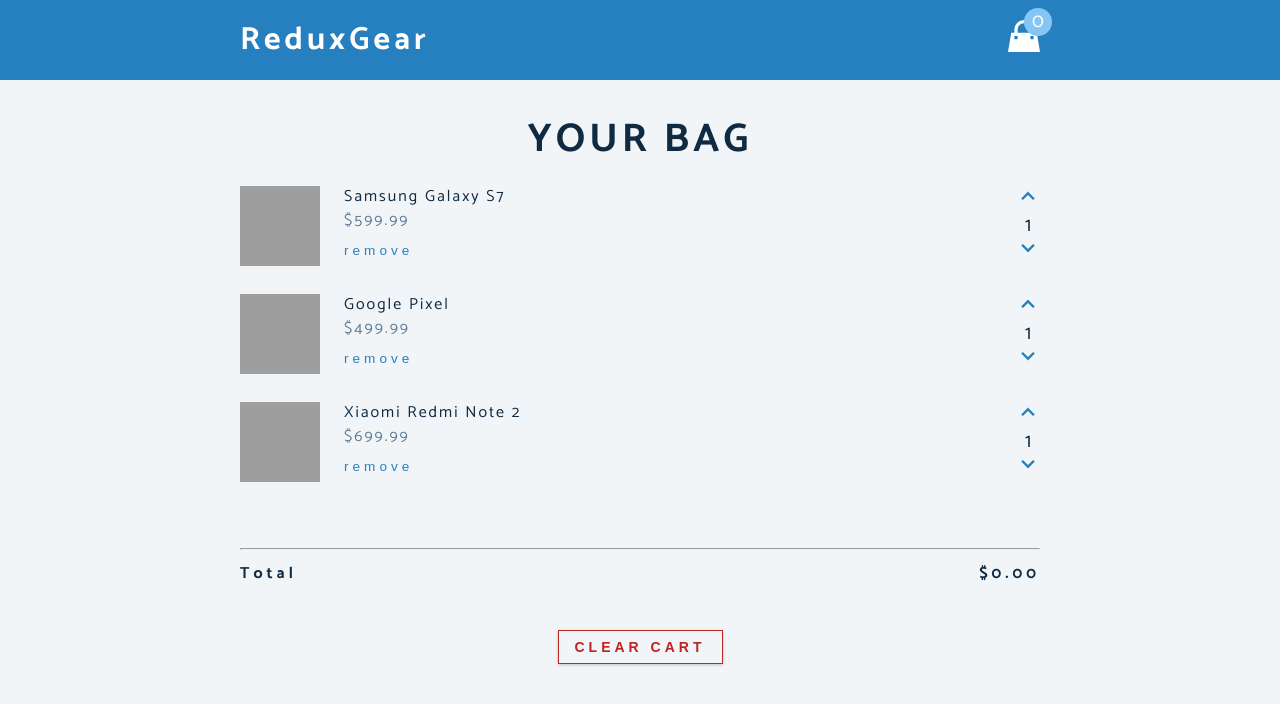
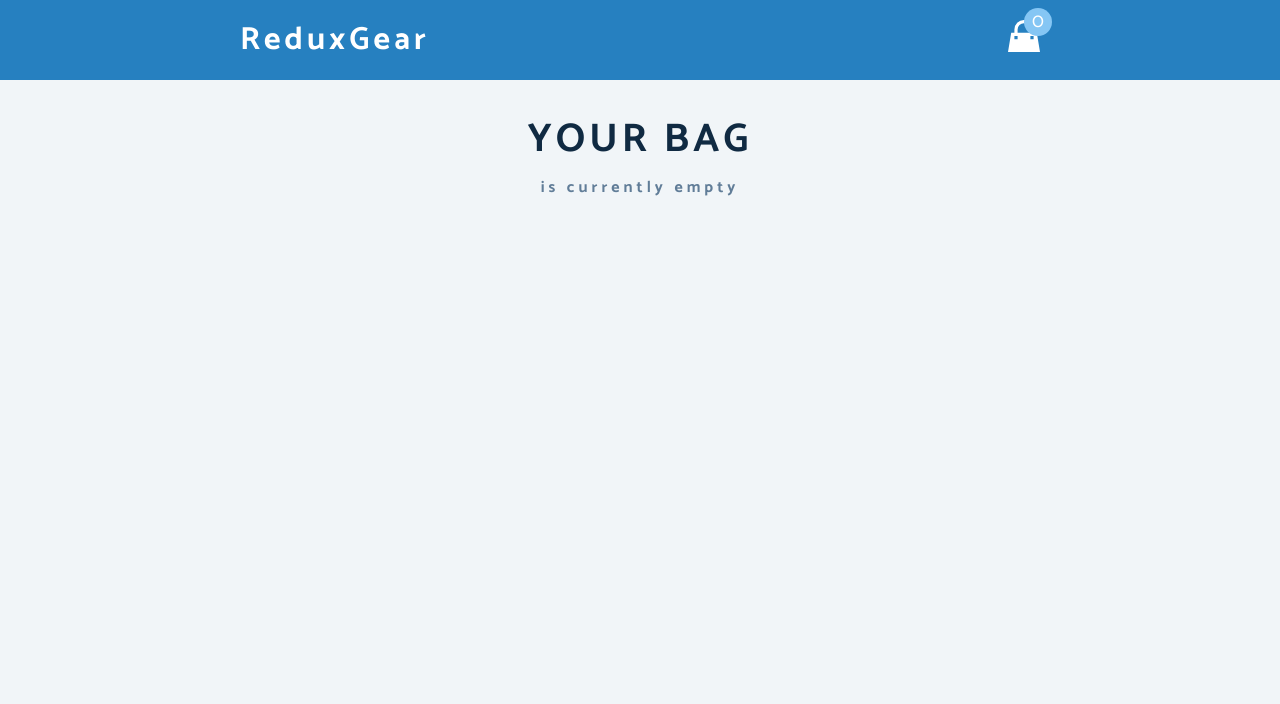
Before and after one commit to JGabrielPS/ProyectosReact-ReduxCart, a React (Create React App) app: page / in a window 1280 px wide. Shown: the top 704 px of the page. Built offline with nearby package versions, Linux system fonts and the light colour scheme; grey boxes are pictures that could not be loaded.

Commit message:
new: add redux createStore and Provider. Also reducer and increase and decrease actions. Delete cart property in CartContainer because implementation of Provider and store

```diff
--- a/src/App.js
+++ b/src/App.js
@@ -5,15 +5,27 @@
 // items
 import cartItems from "./cart-items";
 // redux stuff
+import { createStore } from "redux";
+import { Provider } from "react-redux";
+import reducer from "./reducer";
+import { INCREASE, DECREASE } from "./actions";
+
+const initialStore = {
+  cart: cartItems,
+  total: 1000,
+  amount: 1,
+};
+
+const store = createStore(reducer, initialStore);
 
 function App() {
   // cart setup
 
   return (
-    <main>
+    <Provider store={store}>
       <Navbar />
-      <CartContainer cart={cartItems} />
-    </main>
+      <CartContainer />
+    </Provider>
   );
 }
 
```
